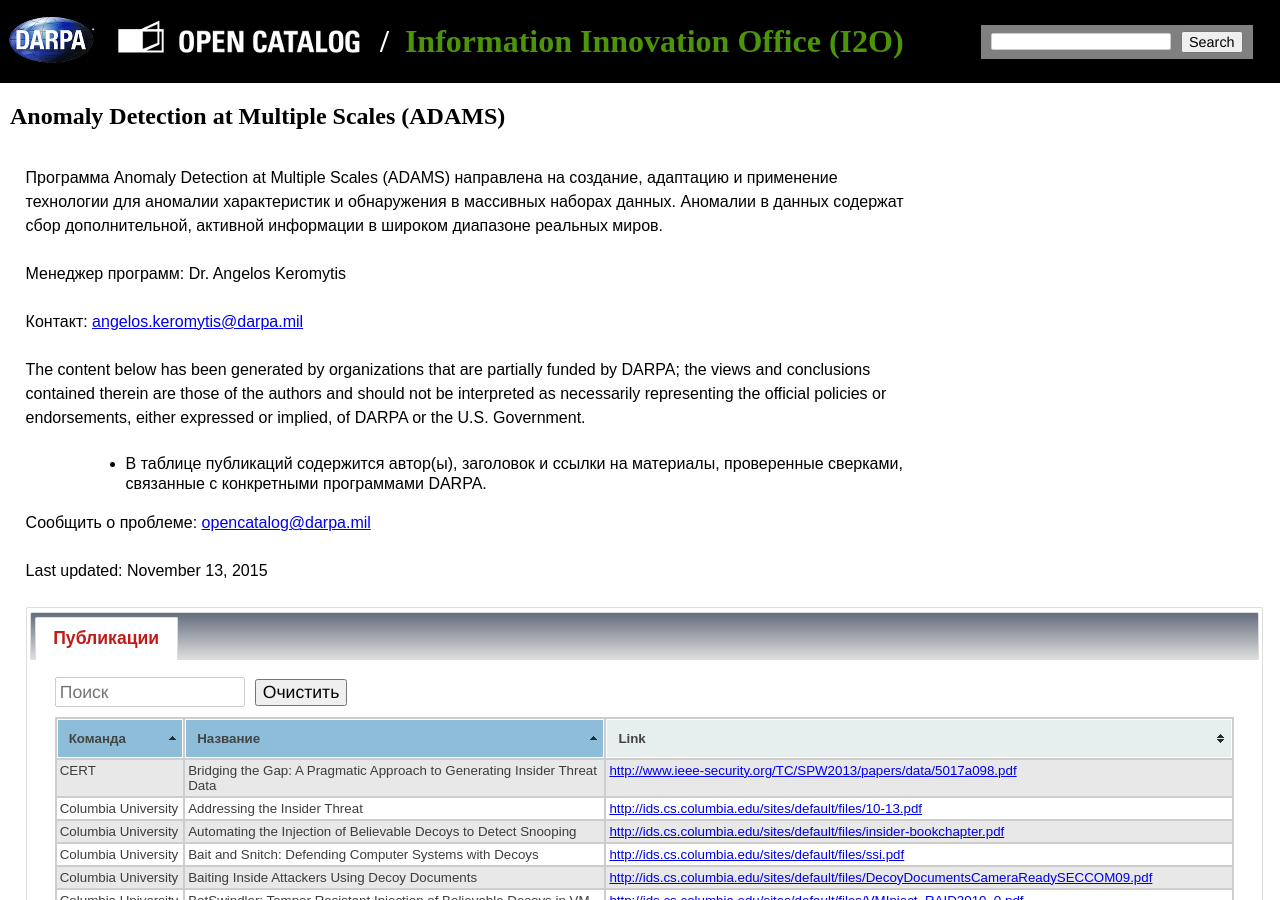
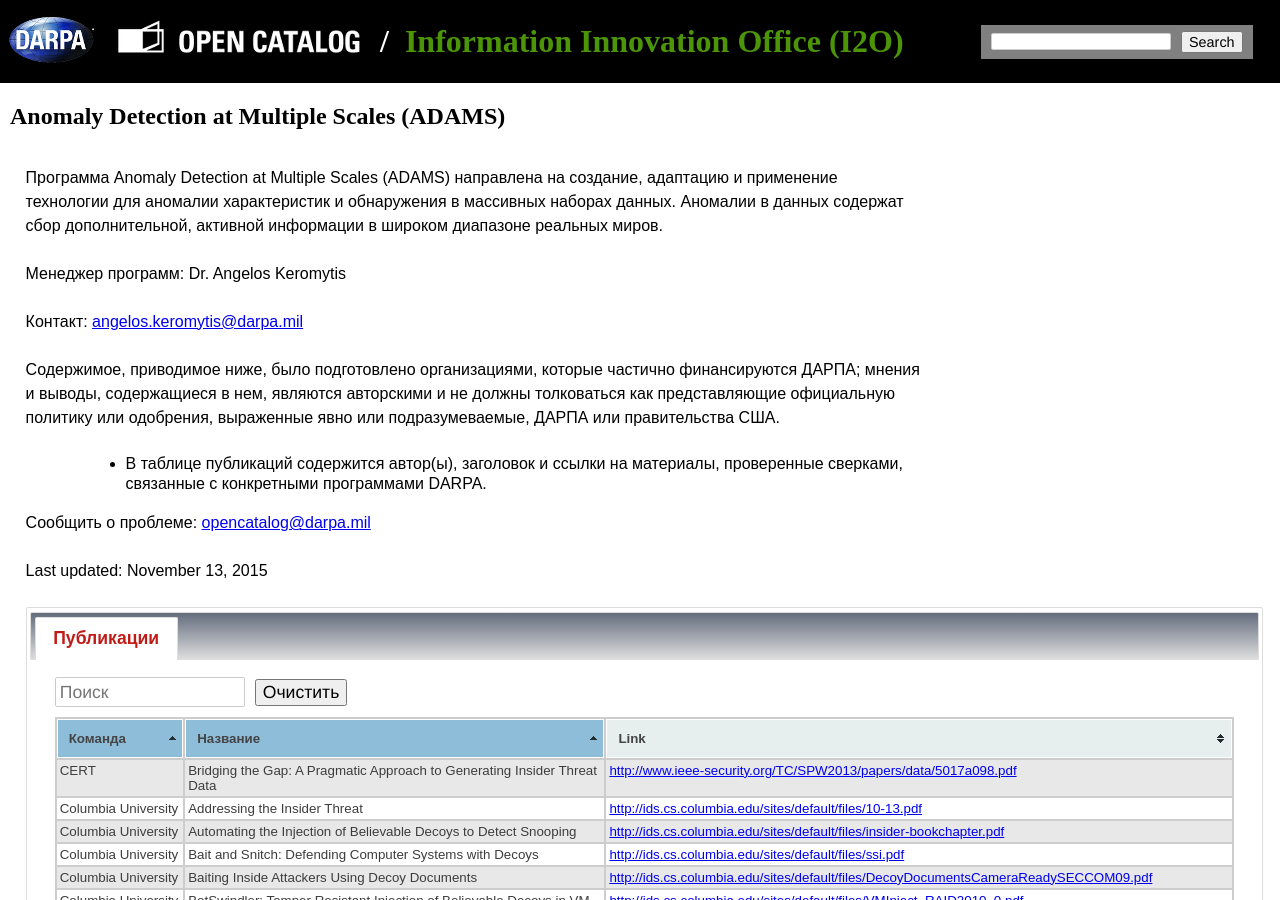
Before and after one commit to kant2002/darpa-ru, a Jekyll site: the page built from ru/ADAMS.html, in a window 1280 px wide and 900 px high. Built offline with Jekyll 4.4.1, drawn with Linux system fonts in a browser that asks for light colours.

Commit message:
New translations ADAMS.html (Russian)

```diff
--- a/ru/ADAMS.html
+++ b/ru/ADAMS.html
@@ -4,7 +4,7 @@
 office: Information Innovation Office (I2O)
 ---
 <h2><a href='http://www.darpa.mil/program/anomaly-detection-at-multiple-scales' class='programlink'>Anomaly Detection at Multiple Scales (ADAMS)</a></h2>
-<div class='left-paragraph'><p>Программа Anomaly Detection at Multiple Scales (ADAMS) направлена на создание, адаптацию и применение технологии для аномалии характеристик и обнаружения в массивных наборах данных. Аномалии в данных содержат сбор дополнительной, активной информации в широком диапазоне реальных миров.<p><p>Менеджер программ: <a href='http://www.darpa.mil/staff/dr-angelos-keromytis' class='programmanagerlink'>Dr. Angelos Keromytis</a></p><p>Контакт: <a href='mailto:angelos.keromytis@darpa.mil'>angelos.keromytis@darpa.mil</a><p><p>The content below has been generated by organizations that are partially funded by DARPA; the views and conclusions contained therein are those of the authors and should not be interpreted as necessarily representing the official policies or endorsements, either expressed or implied, of DARPA or the U.S. Government.</p><ul><li>В таблице публикаций содержится автор(ы), заголовок и ссылки на материалы, проверенные сверками, связанные с конкретными программами DARPA.</li></ul><p>Сообщить о проблеме: <a href="mailto:opencatalog@darpa.mil">opencatalog@darpa.mil</a></p><p>Last updated: November 13, 2015</p></div><div id='dialog'></div><div id='tabs' class='table-tabs'><ul><li><a href='#tabs1'>Публикации</a></li></ul><div id='publications'><div id='tabs1'><input class='search' placeholder='Поиск' id='search1'/><button class='clear_button' id='clear1'>Очистить</button><table id='pubs' class='tablesorter'>
+<div class='left-paragraph'><p>Программа Anomaly Detection at Multiple Scales (ADAMS) направлена на создание, адаптацию и применение технологии для аномалии характеристик и обнаружения в массивных наборах данных. Аномалии в данных содержат сбор дополнительной, активной информации в широком диапазоне реальных миров.<p><p>Менеджер программ: <a href='http://www.darpa.mil/staff/dr-angelos-keromytis' class='programmanagerlink'>Dr. Angelos Keromytis</a></p><p>Контакт: <a href='mailto:angelos.keromytis@darpa.mil'>angelos.keromytis@darpa.mil</a><p><p>Содержимое, приводимое ниже, было подготовлено организациями, которые частично финансируются ДАРПА; мнения и выводы, содержащиеся в нем, являются авторскими и не должны толковаться как представляющие официальную политику или одобрения, выраженные явно или подразумеваемые, ДАРПА или правительства США.</p><ul><li>В таблице публикаций содержится автор(ы), заголовок и ссылки на материалы, проверенные сверками, связанные с конкретными программами DARPA.</li></ul><p>Сообщить о проблеме: <a href="mailto:opencatalog@darpa.mil">opencatalog@darpa.mil</a></p><p>Last updated: November 13, 2015</p></div><div id='dialog'></div><div id='tabs' class='table-tabs'><ul><li><a href='#tabs1'>Публикации</a></li></ul><div id='publications'><div id='tabs1'><input class='search' placeholder='Поиск' id='search1'/><button class='clear_button' id='clear1'>Очистить</button><table id='pubs' class='tablesorter'>
  <thead>
  <tr><th>Команда</th><th>Название</th><th>Link</th></tr>
  </thead>
```
